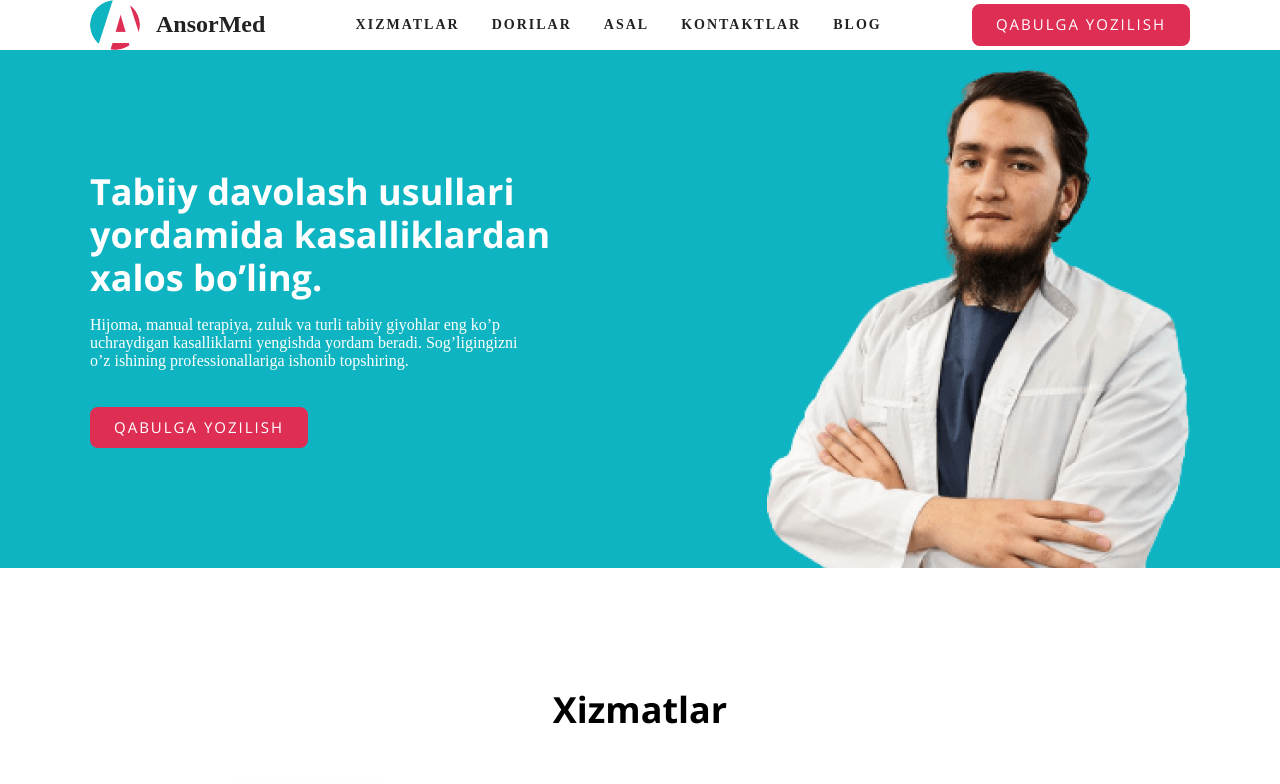
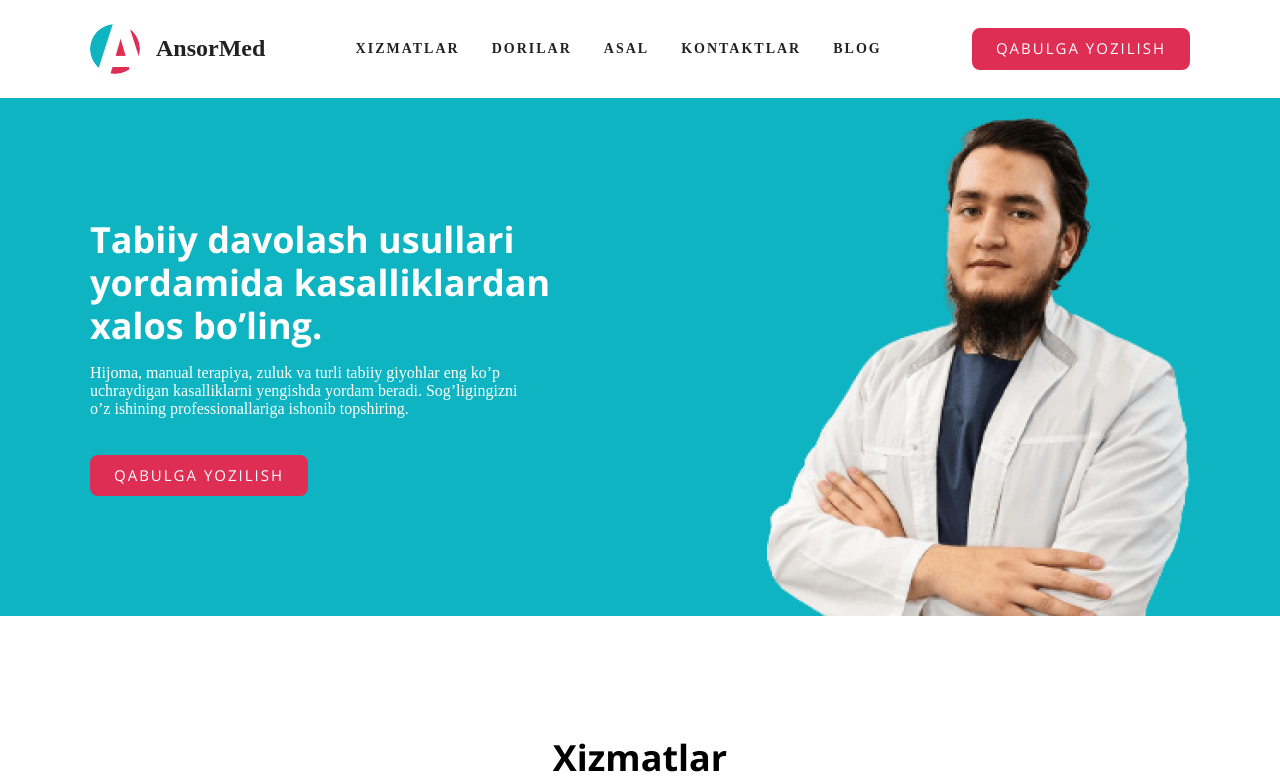
Before and after one commit to najmiddinabdullaev/AnsorMed, a plain HTML site: page index.html in a window 1280 px wide. Shown: the top 784 px of the page. Drawn offline with nearby package versions, Linux system fonts and the light colour scheme.

Commit message:
Add changes

```diff
--- a/index.html
+++ b/index.html
@@ -21,7 +21,7 @@
   <!-- Site header -->
 
 
-  <header class="site header">
+  <header class="site-header">
     <div class="site-header-container container">
       <a class="site-logo" href="#">
       <img class="site-logo-img" src="img/logo-icon.jpg" alt="Ansormed logo icon" width="50" height="50"
```
